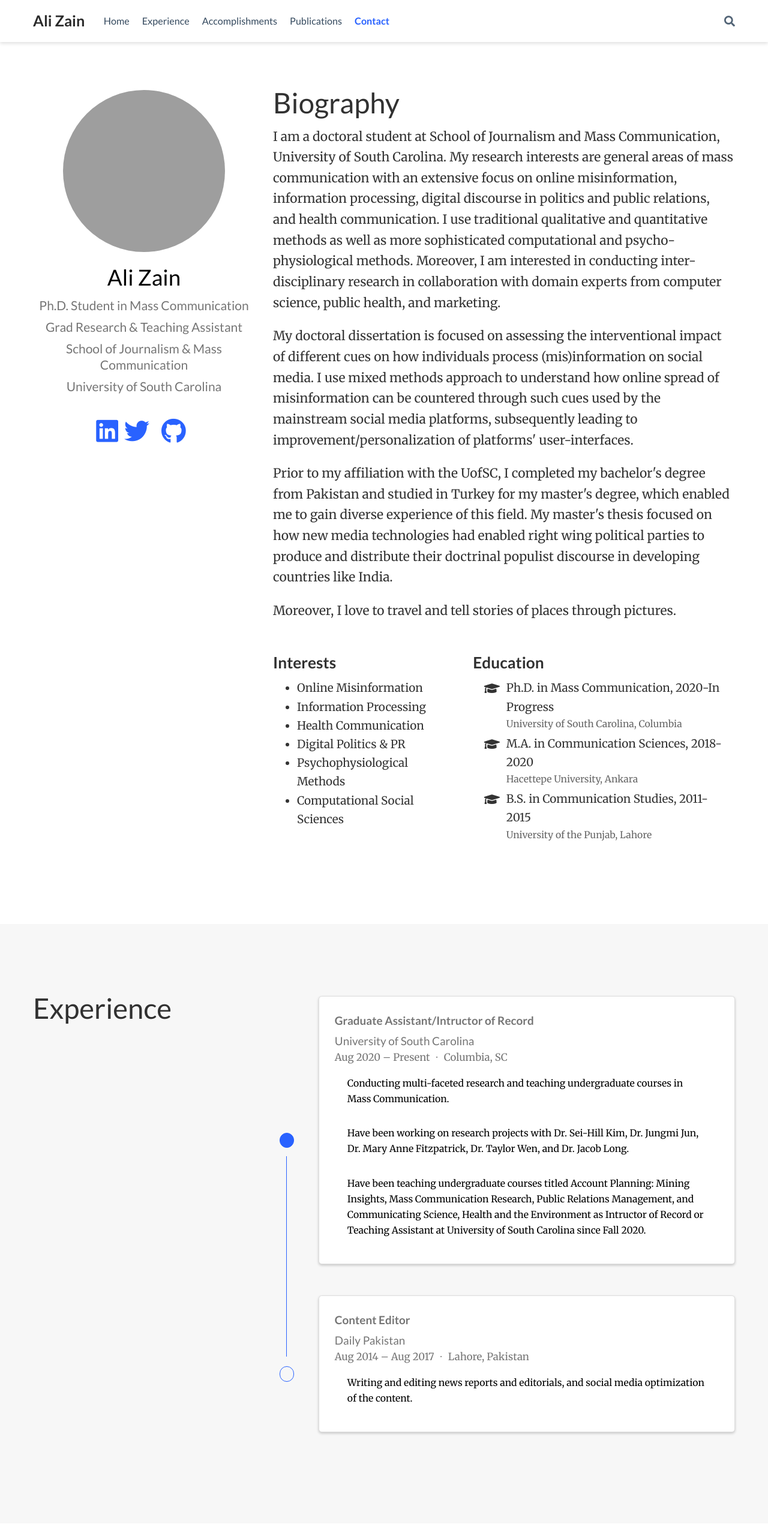
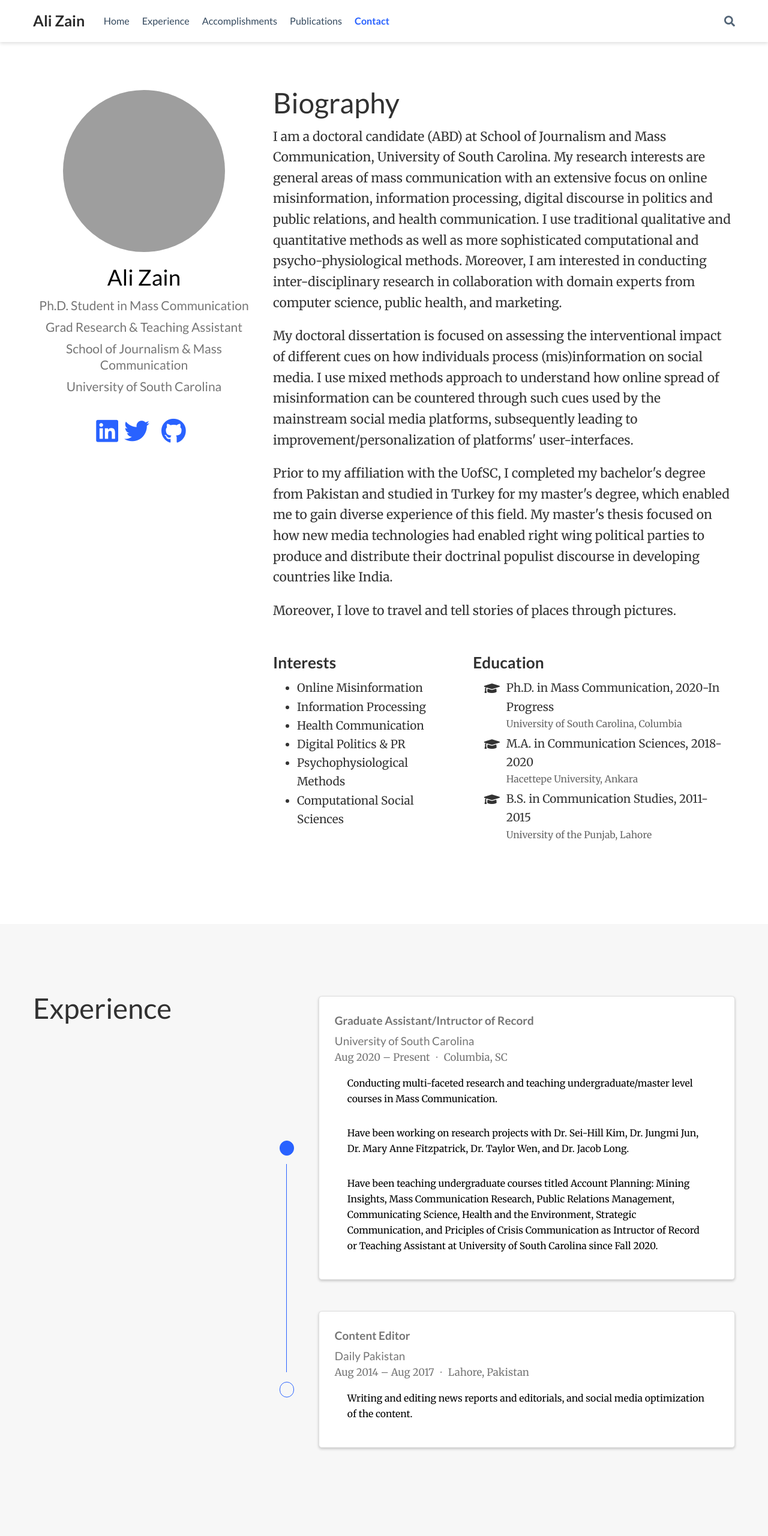
Before and after one commit to a-zain/a-zain.github.io, a plain HTML site: page index.html in a window 1280 px wide. Shown: the top 2560 px of the page at 60% size. Drawn offline with nearby package versions, Linux system fonts and the light colour scheme; some packages are replaced by stand-ins of ours; grey boxes are pictures that could not be loaded; some icons are missing.

Commit message:
Update index.html

```diff
--- a/index.html
+++ b/index.html
@@ -709,7 +709,7 @@
 
     <h1>Biography</h1>
 
-    <p>I am a doctoral student at School of Journalism and Mass Communication, University of South Carolina.
+    <p>I am a doctoral candidate (ABD) at School of Journalism and Mass Communication, University of South Carolina.
       My research interests are general areas of mass communication with an extensive focus on online misinformation, information processing,
       digital discourse in politics and public relations, and health communication. I use traditional qualitative and quantitative methods as
       well as more sophisticated computational and psycho-physiological methods. Moreover, I am interested in conducting inter-disciplinary research in collaboration with domain experts
@@ -866,10 +866,10 @@
                 <span>Columbia, SC</span>
 
             </div>
-            <div class="card-text">Conducting multi-faceted research and teaching undergraduate courses in Mass Communication.</div>
+            <div class="card-text">Conducting multi-faceted research and teaching undergraduate/master level courses in Mass Communication.</div>
             <div class="card-text">Have been working on research projects with Dr. Sei-Hill Kim, Dr. Jungmi Jun, Dr. Mary Anne Fitzpatrick, Dr. Taylor Wen, and Dr. Jacob Long.</div>
           <div class="card-text">Have been teaching undergraduate courses titled Account Planning: Mining Insights, Mass Communication Research, Public Relations
-            Management, and Communicating Science, Health and the Environment as Intructor of Record or Teaching Assistant at University of South Carolina since Fall 2020.</div>
+            Management, Communicating Science, Health and the Environment, Strategic Communication, and Priciples of Crisis Communication as Intructor of Record or Teaching Assistant at University of South Carolina since Fall 2020.</div>
           </div>
         </div>
       </div>
@@ -989,6 +989,21 @@
 
 
             <div class="card-text">Training and research support worth 4,500 USD awarded by South Carolina SmartState Center of Health Quality (CHQ).</div>
+
+
+
+        </div>
+      </div>
+    <div class="card experience course">
+        <div class="card-body"><h4 class="card-title exp-title text-muted my-0">Breakthrough Graduate Scholars Award
+</h4><div class="card-subtitle my-0 article-metadata"><a href="https://sc.edu/about/offices_and_divisions/research/internal_funding_awards/students/btstudentaward.php" target="_blank" rel="noopener">University of South Carolina</a><span class="middot-divider"></span>
+
+            2023
+
+          </div>
+
+
+            <div class="card-text">For demonstrating phenomenal commitment to research and scholarly activity in doctoral studies.</div>
 
 
 
```
